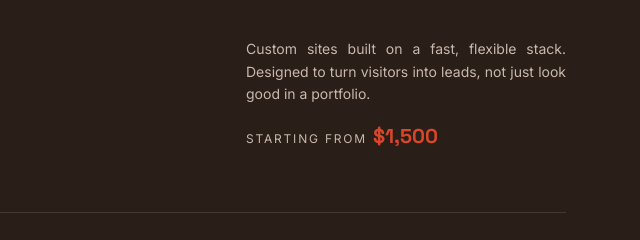
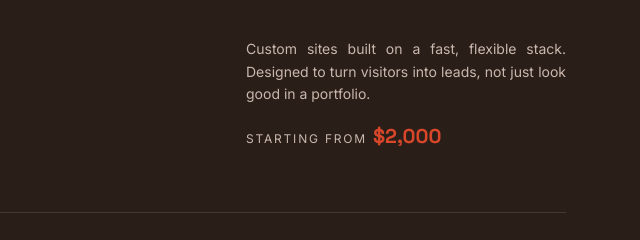
Before and after one commit to asekunezekiel/aceprime, a plain HTML site: page services.html in a window 1280 px wide. Shown: the part 1060-1300 px from the top of the page, 640-1280 px from the left. Drawn offline with Linux system fonts and the light colour scheme.

Commit message:
Update services.html

```diff
--- a/services.html
+++ b/services.html
@@ -102,7 +102,7 @@
       </div>
       <div class="right">
         <p>Custom sites built on a fast, flexible stack. Designed to turn visitors into leads, not just look good in a portfolio.</p>
-        <div class="price-from"><span class="label">Starting from</span> $1,500</div>
+        <div class="price-from"><span class="label">Starting from</span> $2,000</div>
       </div>
     </div>
     <div class="service-list">
```
